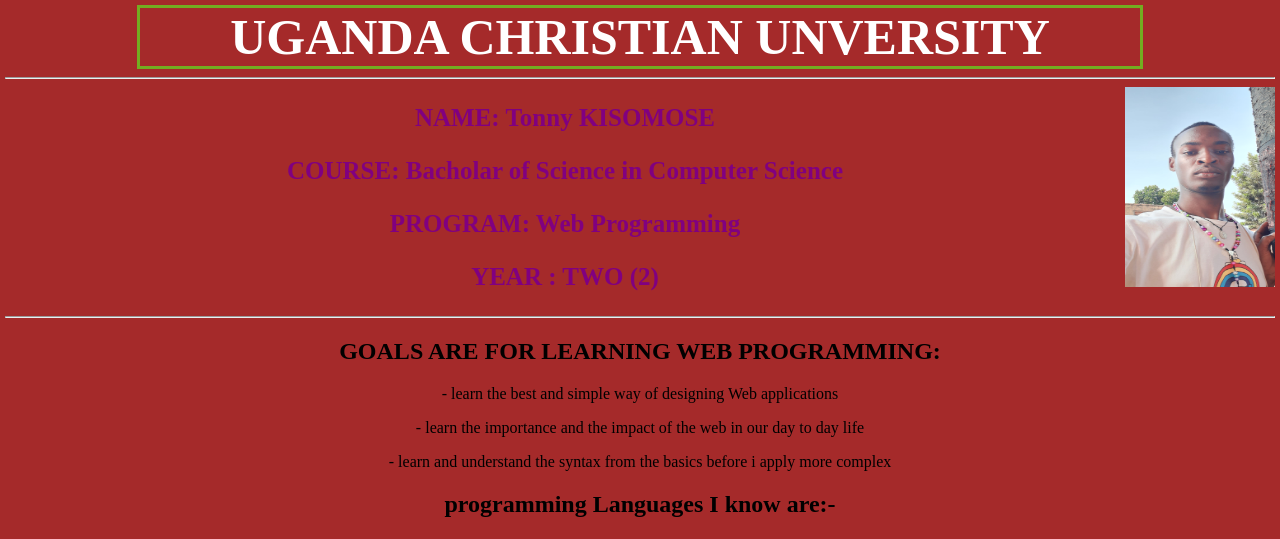
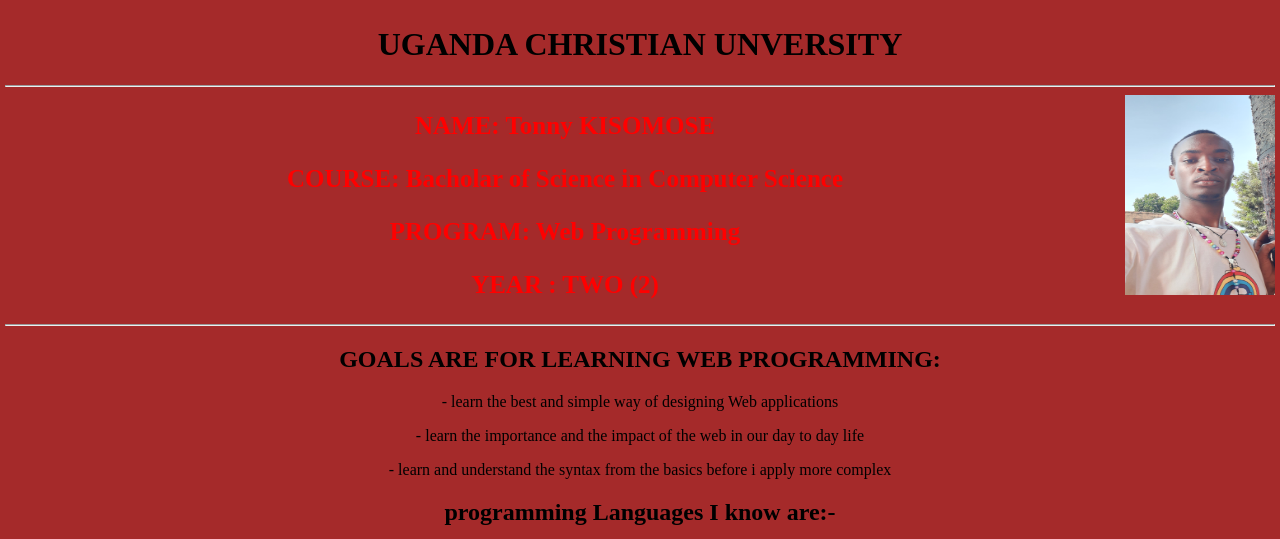
Before and after one commit to kisomose/web-programming, a PHP site: page / in a window 1280 px wide. Shown: the top 539 px of the page. Run offline with PHP 8.4, Linux system fonts and the light colour scheme.

Commit message:
Add files via upload

```diff
--- a/stylesheet.css
+++ b/stylesheet.css
@@ -1,4 +1,4 @@
-h1 {
+header {
 	color:white;
 	font-size: 50px;
 	width:1000px;
@@ -8,7 +8,7 @@
 }
 
 h3 {
-	color: #800080;
+	color: red;
 	font-size: 25px;
 
 }
```
